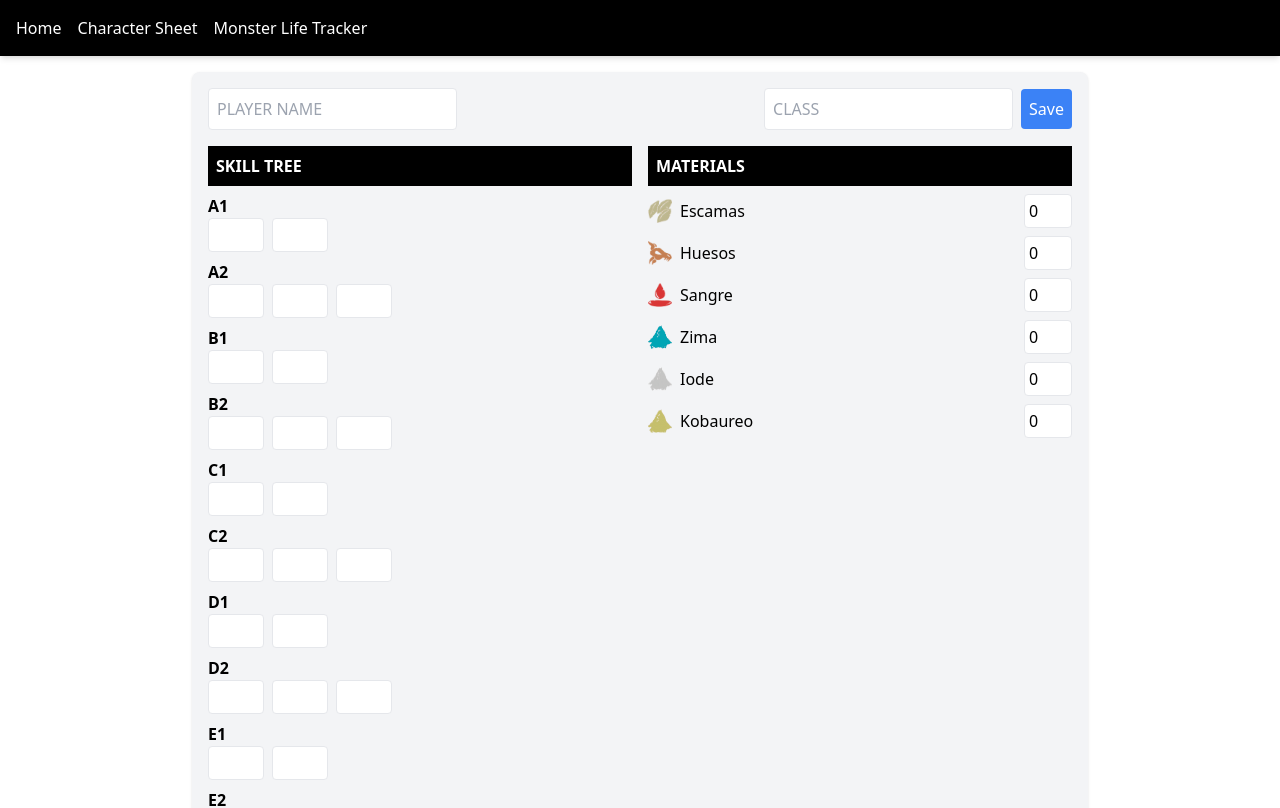
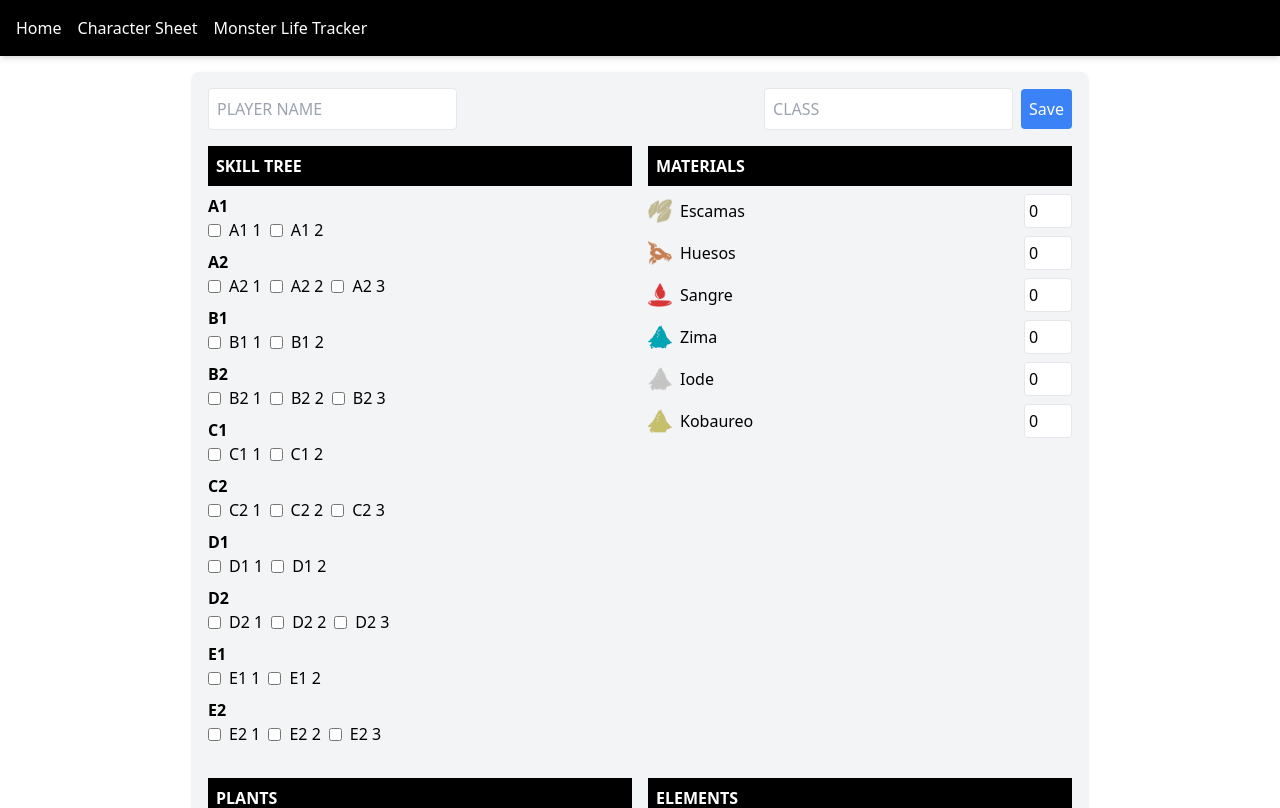
Before and after one commit to AdrianWheels/Primal, a React (Create React App) app: page /character-sheet in a window 1280 px wide. Shown: the top 808 px of the page. Built offline with nearby package versions, Linux system fonts and the light colour scheme.

Commit message:
Actualizar el skill tree para usar checkboxes en lugar de campos de texto

```diff
--- a/src/character-sheet-component.tsx
+++ b/src/character-sheet-component.tsx
@@ -5,14 +5,12 @@ import sangreIcon from './iconos/sangre.png';
 import zimaIcon from './iconos/zima.png';
 import iodeIcon from './iconos/iode.png';
 import kobaureoIcon from './iconos/kobaureo.png';
-
 import nilleaIcon from './iconos/nillea.png';
 import tamaneiIcon from './iconos/tamanei.png';
 import almalexiaIcon from './iconos/almalexia.png';
 import meliusIcon from './iconos/melius.png';
 import anthemonIcon from './iconos/anthemon.png';
 import skellicorniaIcon from './iconos/skellicornia.png';
-
 import fuegoIcon from './iconos/fuego.png';
 import cuernoIcon from './iconos/cuerno.png';
 import coralIcon from './iconos/coral.png';
@@ -23,9 +21,8 @@ import plumaIcon from './iconos/pluma.png';
 import venenoIcon from './iconos/veneno.png';
 import hieloIcon from './iconos/hielo.png';
 
-
 interface Skills {
-  [key: string]: string[];
+  [key: string]: boolean[];
 }
 
 interface Materials extends Record<string, number> {
@@ -72,16 +69,16 @@ const defaultCharacter: Character = {
   name: "",
   class: "",
   skills: {
-    A1: ["", ""],
-    A2: ["", "", ""],
-    B1: ["", ""],
-    B2: ["", "", ""],
-    C1: ["", ""],
-    C2: ["", "", ""],
-    D1: ["", ""],
-    D2: ["", "", ""],
-    E1: ["", ""],
-    E2: ["", "", ""],
+    A1: [false, false],
+    A2: [false, false, false],
+    B1: [false, false],
+    B2: [false, false, false],
+    C1: [false, false],
+    C2: [false, false, false],
+    D1: [false, false],
+    D2: [false, false, false],
+    E1: [false, false],
+    E2: [false, false, false],
   },
   materials: {
     escamas: 0,
@@ -134,7 +131,7 @@ const CharacterSheet: React.FC = () => {
   const handleInputChange = (
     section: keyof Character,
     key: string,
-    value: string | number,
+    value: string | number | boolean,
     index?: number
   ) => {
     if (section === "skills" && index !== undefined) {
@@ -143,7 +140,7 @@ const CharacterSheet: React.FC = () => {
         skills: {
           ...prev.skills,
           [key]: prev.skills[key].map((item, i) =>
-            i === index ? (value as string) : item
+            i === index ? (value as boolean) : item
           ),
         },
       }));
@@ -199,15 +196,17 @@ const CharacterSheet: React.FC = () => {
           <div className="font-semibold">{key}</div>
           <div className="flex space-x-2">
             {values.map((value, index) => (
-              <input
-                key={index}
-                type="text"
-                value={value}
-                onChange={(e) =>
-                  handleInputChange("skills", key, e.target.value, index)
-                }
-                className="w-14 p-1 border rounded text-center"
-              />
+              <label key={index} className="flex items-center">
+                <input
+                  type="checkbox"
+                  checked={value}
+                  onChange={() =>
+                    handleInputChange("skills", key, !value, index)
+                  }
+                  className="mr-2"
+                />
+                {key} {index + 1}
+              </label>
             ))}
           </div>
         </div>
```
